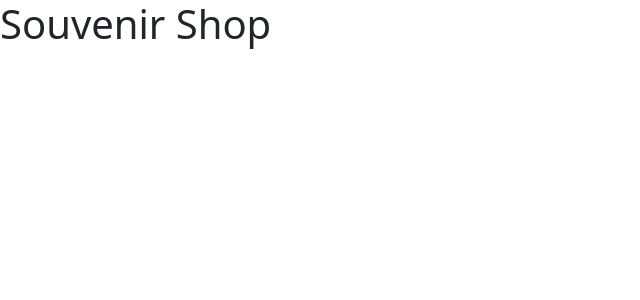
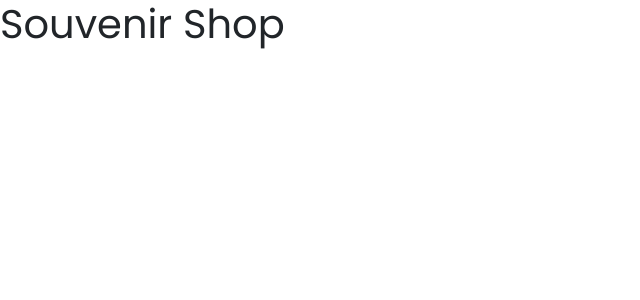
Before and after one commit to rehanadi/souvenir-shop, a Next.js app: page / in a window 1280 px wide. Shown: the top 300 px of the page, without its empty margins (0-640 px from the left). Built offline with nearby package versions, Linux system fonts and the light colour scheme.

Commit message:
Setup font

```diff
--- a/app/layout.tsx
+++ b/app/layout.tsx
@@ -1,15 +1,21 @@
-/* Components */
+import './styles/globals.scss'
 import { Providers } from '@/lib/providers'
+import { Poppins } from 'next/font/google'
 
-/* Instruments */
-// import styles from './styles/layout.module.scss'
-import './styles/globals.scss'
+const poppins = Poppins({
+  weight: ['400', '700'],
+  subsets: ['latin']
+})
+
+export const metadata = {
+  title: 'Souvenir Shop'
+}
 
 export default function RootLayout(props: React.PropsWithChildren) {
   return (
     <Providers>
       <html lang="en">
-        <body>
+        <body className={poppins.className}>
           <main>{props.children}</main>
         </body>
       </html>
--- a/app/page.tsx
+++ b/app/page.tsx
@@ -5,7 +5,3 @@ export default function IndexPage() {
     </>
   )
 }
-
-export const metadata = {
-  title: 'Souvenir Shop'
-}
--- a/app/styles/globals.scss
+++ b/app/styles/globals.scss
@@ -5,7 +5,6 @@ body {
   min-height: 100vh;
   padding: 0;
   margin: 0;
-  // font-family: system-ui, sans-serif;
 }
 
 a {
```
